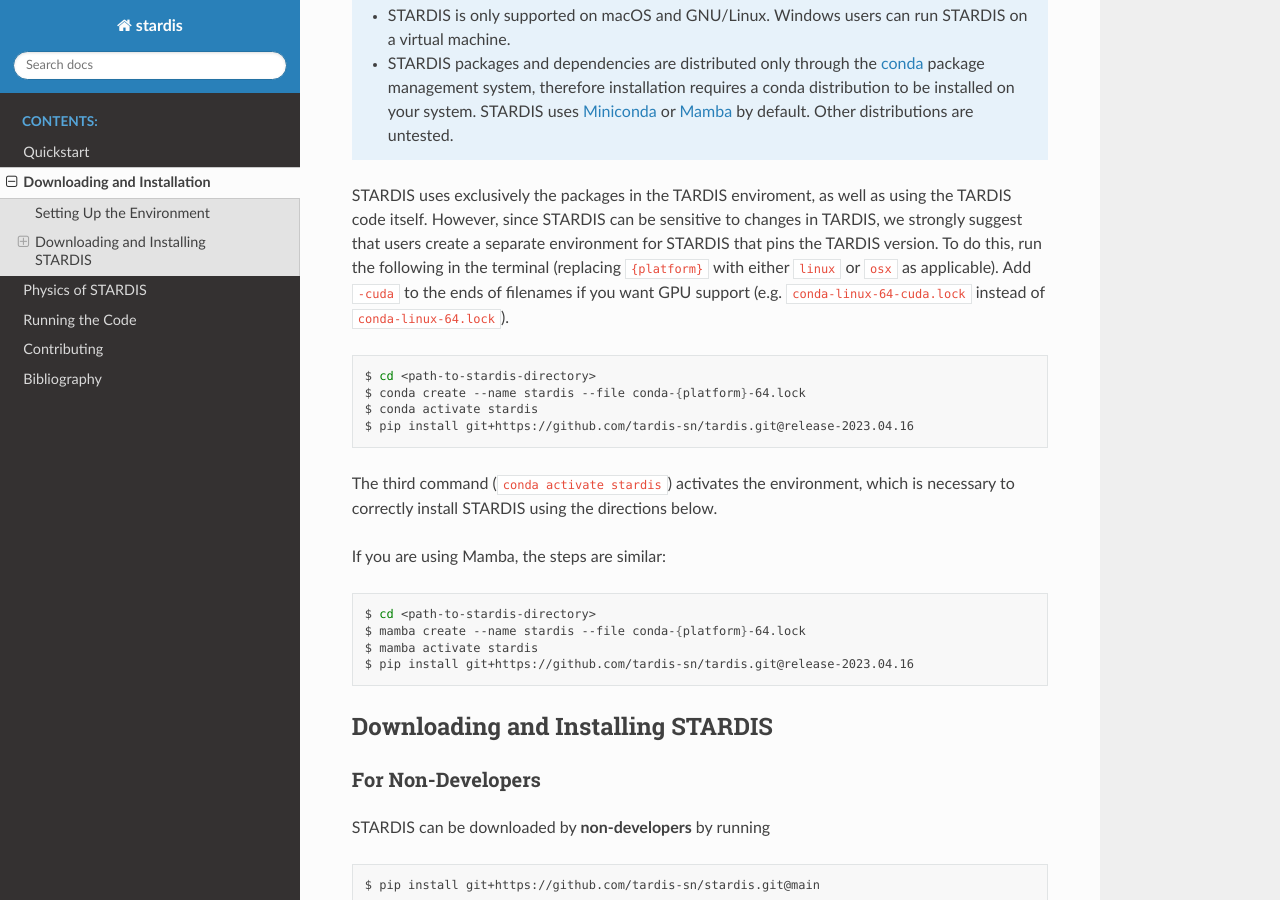
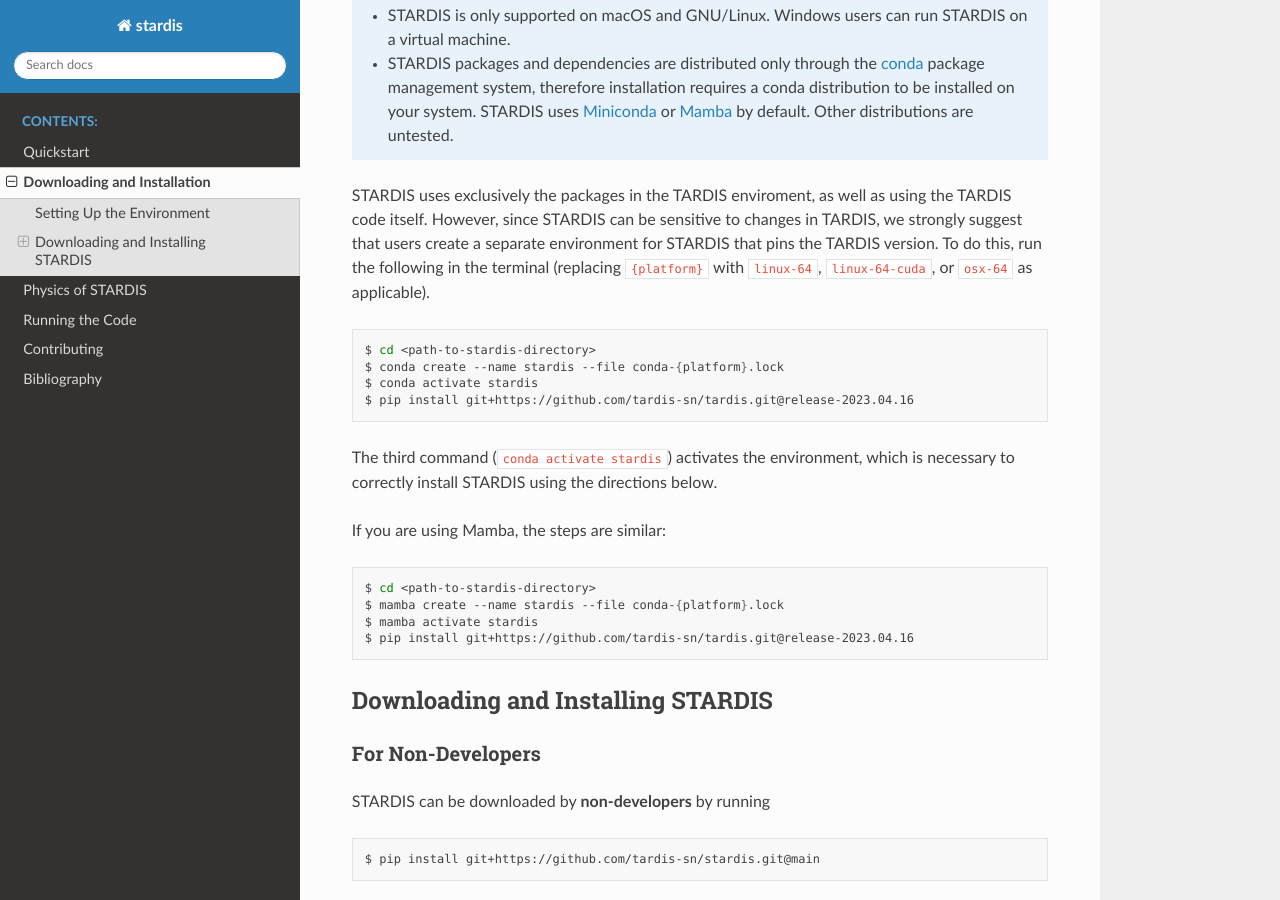
Before and after one commit to tardis-sn/stardis, a Sphinx documentation site: the page built from docs/installation.rst, in a window 1280 px wide and 900 px high, scrolled down 253 px. Built offline with Sphinx 7.4.7 and the Read the Docs theme 2.0.0, drawn with Linux system fonts in a browser that asks for light colours; the version number could not be read and is left out.

Commit message:
Update installation docs to reflect naming convention

```diff
--- a/docs/installation.rst
+++ b/docs/installation.rst
@@ -17,13 +17,13 @@
 as using the TARDIS code itself. However, since STARDIS can be sensitive
 to changes in TARDIS, we strongly suggest that users create a separate
 environment for STARDIS that pins the TARDIS version. To do this, run
-the following in the terminal (replacing ``{platform}`` with either
-``linux`` or ``osx`` as applicable). Add ``-cuda`` to the ends of filenames if you want GPU support (e.g. ``conda-linux-64-cuda.lock`` instead of ``conda-linux-64.lock``).
+the following in the terminal (replacing ``{platform}`` with
+``linux-64``, ``linux-64-cuda``, or ``osx-64`` as applicable).
 
 .. code-block:: bash
 
    $ cd <path-to-stardis-directory>
-   $ conda create --name stardis --file conda-{platform}-64.lock
+   $ conda create --name stardis --file conda-{platform}.lock
    $ conda activate stardis
    $ pip install git+https://github.com/tardis-sn/tardis.git@release-2023.04.16
 
@@ -35,7 +35,7 @@
 .. code-block:: bash
 
    $ cd <path-to-stardis-directory>
-   $ mamba create --name stardis --file conda-{platform}-64.lock
+   $ mamba create --name stardis --file conda-{platform}.lock
    $ mamba activate stardis
    $ pip install git+https://github.com/tardis-sn/tardis.git@release-2023.04.16
 
```
